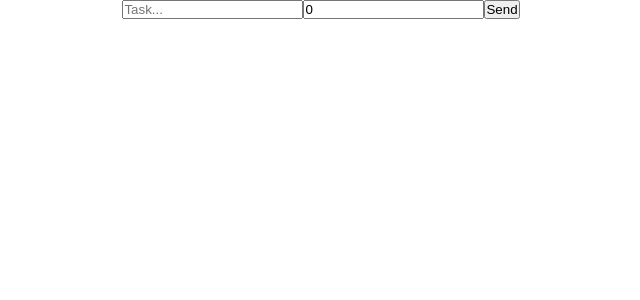
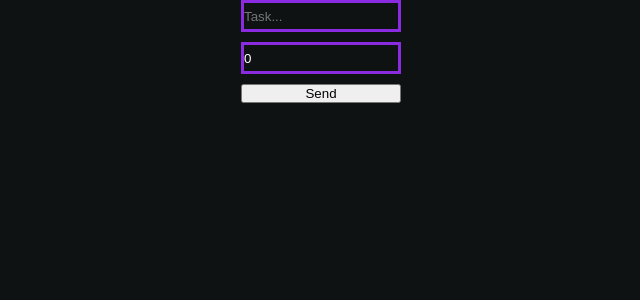
Before and after one commit to pawelrybka/React-Typescript-Game, a Next.js app: page / in a window 1280 px wide. Shown: the top 300 px of the page, without its empty margins (319-959 px from the left). Built offline with nearby package versions, Linux system fonts and the light colour scheme.

Commit message:
Changing background color

```diff
--- a/components/task.tsx
+++ b/components/task.tsx
@@ -2,7 +2,7 @@ import React from 'react';
 import { ITask } from '../pages/interfaces'
 
 interface Props {
-    task: ITask;
+  task: ITask;
 }
 
 const TodoTask = ({ task }: Props) => {
--- a/styles/globals.css
+++ b/styles/globals.css
@@ -7,9 +7,20 @@
 body{
     display: flex;
     justify-content: center;
+    background-color: rgb(14,18,18);
+    color: white;
 }
 
 .main{
     display: flex;
+    flex-direction: column;
+    gap: 10px;
+}
 
+input{
+    background-color: transparent;
+    border: 3px solid blueviolet;
+    width: 10rem;
+    height: 2rem;
+    color: white;
 }
```
